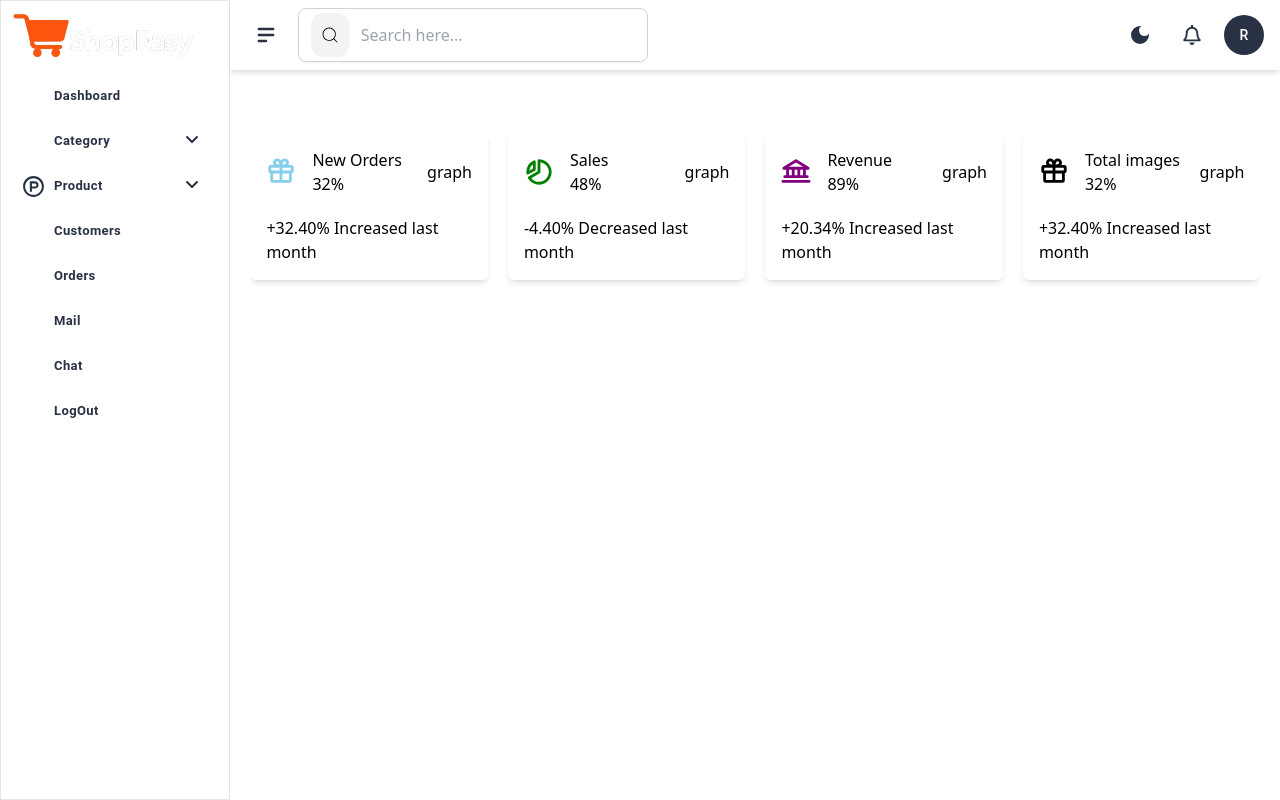
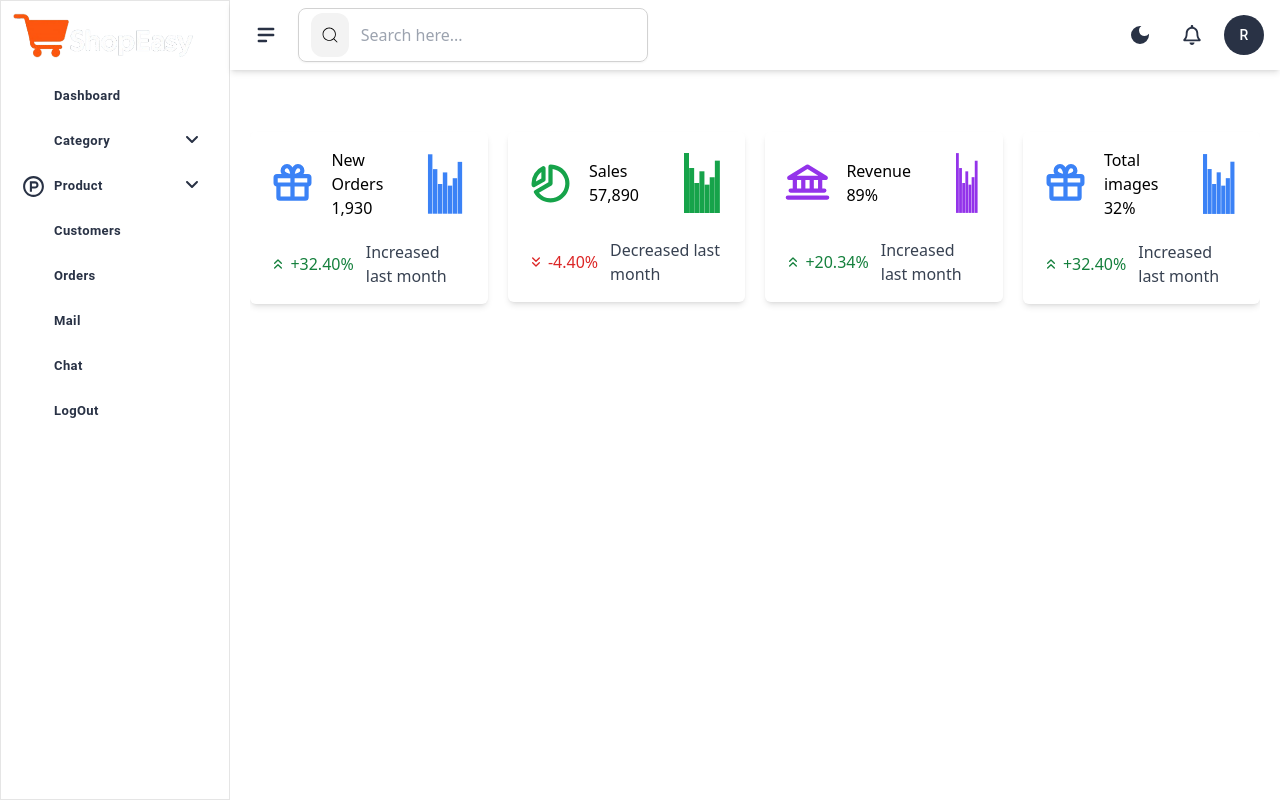
Before and after one commit to preetitaware04/admin-dashboard, a Next.js app: page / in a window 1280 px wide. Built offline with nearby package versions, Linux system fonts and the light colour scheme; some icons are missing.

Commit message:
dashboard cards wip

```diff
--- a/package.json
+++ b/package.json
@@ -21,6 +21,7 @@
     "react-collapse": "^5.1.1",
     "react-dom": "^19.0.0",
     "react-icons": "^5.5.0",
+    "recharts": "^2.15.3",
     "swiper": "^11.2.8",
     "tailwindcss": "^3.4.1"
   },
--- a/src/_components/Dashboard/DashboardCard/index.jsx
+++ b/src/_components/Dashboard/DashboardCard/index.jsx
@@ -1,19 +1,90 @@
 import React from "react";
+import { BarChart, Bar, ResponsiveContainer } from "recharts";
+import { FiChevronsUp, FiChevronsDown } from "react-icons/fi";
 
-const DashboardCard = ({ title, count, icon, change }) => {
+const data = [
+  {
+    name: "Page A",
+    uv: 4000,
+    pv: 2400,
+    amt: 2400,
+  },
+  {
+    name: "Page B",
+    uv: 3000,
+    pv: 1398,
+    amt: 2210,
+  },
+  {
+    name: "Page C",
+    uv: 2000,
+    pv: 9800,
+    amt: 2290,
+  },
+  {
+    name: "Page D",
+    uv: 2780,
+    pv: 3908,
+    amt: 2000,
+  },
+  {
+    name: "Page E",
+    uv: 1890,
+    pv: 4800,
+    amt: 2181,
+  },
+  {
+    name: "Page F",
+    uv: 2390,
+    pv: 3800,
+    amt: 2500,
+  },
+  {
+    name: "Page G",
+    uv: 3490,
+    pv: 4300,
+    amt: 2100,
+  },
+];
+const DashboardCard = ({
+  title,
+  count,
+  icon,
+  changeCount,
+  status,
+  progress,
+  chartColor,
+}) => {
+  const demoUrl = "https://codesandbox.io/p/sandbox/tiny-bar-chart-xzyy8g";
   return (
-    <div className="p-4 my-5 shadow-md dark:shadow-slate-800 rounded-md w-fit h-auto">
-      <div className="flex justify-between items-center mb-5">
+    <div className="px-5 py-4 my-5 shadow-md dark:shadow-slate-800 rounded-md w-full h-auto">
+      <div className="flex justify-between items-center gap-10 mb-5">
         <div className="flex gap-4 items-center">
           <div>{icon}</div>
           <div>
             <p>{title}</p>
-            <p>{count}</p>
+            <h4 className="bold">{count}</h4>
           </div>
         </div>
-        <div>graph</div>
+        <div className="w-[70px] h-[70px]">
+          <ResponsiveContainer>
+            <BarChart width={150} height={40} data={data}>
+              <Bar dataKey="uv" fill={chartColor} barSize={5} />
+            </BarChart>
+          </ResponsiveContainer>
+        </div>
       </div>
-      <div>{change}</div>
+      <div className="flex items-center gap-3">
+        <span
+          className={`${
+            progress ? "text-green-700" : "text-red-600"
+          } font-medium flex items-center gap-1`}
+        >
+          {progress ? <FiChevronsUp /> : <FiChevronsDown />}
+          {changeCount}
+        </span>
+        <span className="text-gray-700 dark:text-gray-200">{status}</span>
+      </div>
     </div>
   );
 };
--- a/src/_components/Dashboard/dashboard.constants.js
+++ b/src/_components/Dashboard/dashboard.constants.js
@@ -4,41 +4,56 @@ export const cardsData = [
   {
     id: 1,
     title: "New Orders",
-    icon: <PiGiftBold size={30} color="skyblue" />,
-    count: "32%",
+    icon: <PiGiftBold size={45} className="text-blue-500" />,
+    count: "1,930",
     dataUsed: "36,476 GB",
-    change: "+32.40% Increased last month",
+    changeCount: "+32.40%",
+    status: " Increased last month",
+    progress: true,
+    chartColor: "#3b82f6",
   },
   {
     id: 2,
     title: "Sales",
-    icon: <PiChartPieSliceBold size={30} color="green" />,
-    count: "48%",
+    icon: <PiChartPieSliceBold size={45} className="text-green-600" />,
+    count: "57,890",
     dataUsed: "53,406 GB",
-    change: "-4.40% Decreased last month",
+    changeCount: "-4.40%",
+    status: "Decreased last month",
+    progress: false,
+    chartColor: "#16a34a",
   },
   {
     id: 3,
     title: "Revenue",
-    icon: <PiBankBold size={30} color="purple" />,
+    icon: <PiBankBold size={45} className="text-purple-600" />,
     count: "89%",
     dataUsed: "90,875 GB",
-    change: "+20.34% Increased last month",
+    changeCount: "+20.34%",
+    status: "Increased last month",
+    progress: true,
+    chartColor: "#9333ea",
   },
   {
     id: 4,
     title: "Total images",
-    icon: <PiGiftBold size={30} />,
+    icon: <PiGiftBold size={45} className="text-blue-500" />,
     count: "32%",
     dataUsed: "36,476 GB",
-    change: "+32.40% Increased last month",
+    changeCount: "+32.40%",
+    status: "Increased last month",
+    progress: true,
+    chartColor: "#3b82f6",
   },
   {
     id: 5,
     title: "Total images",
-    icon: <PiChartPieSliceBold size={30} />,
+    icon: <PiChartPieSliceBold size={45} className="text-blue-500" />,
     count: "32%",
     dataUsed: "36,476 GB",
-    change: "+32.40% Increased last month",
+    changeCount: "+32.40%",
+    status: "Increased last month",
+    progress: true,
+    chartColor: "#3b82f6",
   },
 ];
--- a/src/app/_components/Dashboard.jsx
+++ b/src/app/_components/Dashboard.jsx
@@ -18,7 +18,18 @@ const Dashboard = () => {
           modules={Navigation}
         >
           {cardsData &&
-            cardsData.map(({ id, title, count, icon, dataUsed, change }) => (
+            cardsData.map(
+              ({
+                id,
+                title,
+                count,
+                icon,
+                dataUsed,
+                changeCount,
+                status,
+                progress,
+                chartColor,
+              }) => (
                 <SwiperSlide>
                   <DashboardCard
                     key={id}
@@ -26,10 +37,14 @@ const Dashboard = () => {
                     count={count}
                     icon={icon}
                     dataUsed={dataUsed}
-                  change={change}
+                    changeCount={changeCount}
+                    status={status}
+                    progress={progress}
+                    chartColor={chartColor}
                   />
                 </SwiperSlide>
-            ))}
+              )
+            )}
         </Swiper>
       </div>
     </section>
```
Also changed, not shown: 1 other file (tests, documents, lock files or other folders). Lines whose indentation alone changed are shown as unchanged.
